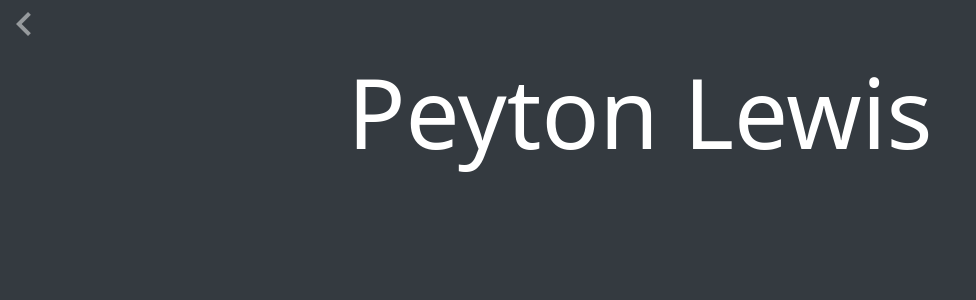
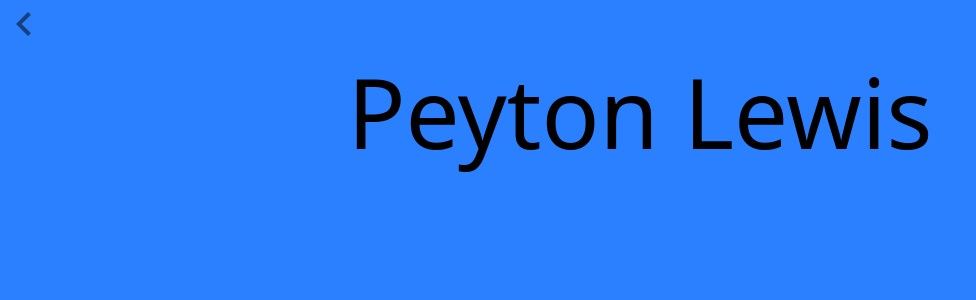
Before and after one commit to regularJo96/peyton-lewis-portfilio, a React (Create React App) app: page /About in a window 1280 px wide. Shown: the top 300 px of the page, without its empty margins (0-976 px from the left). Built offline with nearby package versions, Linux system fonts and the light colour scheme.

Commit message:
updated the 'welcome text'; changed some background colors around

```diff
--- a/public/index.html
+++ b/public/index.html
@@ -36,7 +36,6 @@
     <script src="https://cdn.jsdelivr.net/npm/bootstrap@5.0.1/dist/js/bootstrap.min.js" integrity="sha384-Atwg2Pkwv9vp0ygtn1JAojH0nYbwNJLPhwyoVbhoPwBhjQPR5VtM2+xf0Uwh9KtT" crossorigin="anonymous"></script>
 
   </head>
-  <body class="bg-dark">
     <noscript>You need to enable JavaScript to run this app.</noscript>
 
     <div id="root"></div>
@@ -50,5 +49,4 @@
       To begin the development, run `npm start` or `yarn start`.
       To create a production bundle, use `npm run build` or `yarn build`.
     -->
-  </body>
 </html>
--- a/src/assets/App.scss
+++ b/src/assets/App.scss
@@ -3,6 +3,10 @@
   top: 50%;
   width: 100%;
   text-align: center;
+}
+
+.snoopy-fill{
+  background-color: #ffdf00;
 }
 
 .block{
@@ -81,7 +85,7 @@ a.menu:hover{
   padding: 10px;
 }
 
-@media only screen and (max-width: 600px) {
+@media only screen and (max-width: 900px) {
   .charlie-brown-gallery{
     display: grid;
     grid-template-columns: 100%;
--- a/src/pages/about.js
+++ b/src/pages/about.js
@@ -3,12 +3,15 @@ import Back from '../components/back';
 
 function About(){
   const about = (
-    <>
-      <Link to="/plportfolio" className="sticky-top"><Back class="light"/></Link>
-      <div className="container">
-        <p className="display-1 text-center text-white">Peyton Lewis</p>
+    <body className="bg-primary">
+
+      <div className="block d-flex flex-column text-light">
+        <Link to="/plportfolio" className="sticky-top"><Back class="black"/></Link>
+        <div className="container">
+          <p className="display-1 text-center text-black">Peyton Lewis</p>
+        </div>
       </div>
-    </>
+    </body>
   )
 
   return about;
--- a/src/pages/charlieBrown.js
+++ b/src/pages/charlieBrown.js
@@ -7,6 +7,7 @@ import Back from '../components/back';
 
 function CharlieBrown(){
   const block = (
+    <body className="bg-snoopy snoopy-fill">
       <div className="d-flex flex-column bg-snoopy peanuts-font ">
         <Link to="/plportfolio" className="sticky-top"><Back class="black"/></Link>
         <header id="#top" className="display-2 text-dark text-center">You're a Good Man Charlie Brown</header>
@@ -14,15 +15,9 @@ function CharlieBrown(){
           <img className="img-fluid" src={pictures[1]}/>
           <img className="img-fluid" src={pictures[0]}/>
         </div>
-      {/* <div className="block justify-content-center picture-1">
-        <Picture path={pictures[1]} pictureType="picture-1"/>
       </div>
+    </body>
 
-      <div className="block justify-content-center picture-2">
-        <Picture path={pictures[0]} pictureType="picture-2"/>
-      </div> */}
-
-    </div>
   )
 
   return block;
--- a/src/pages/welcome.js
+++ b/src/pages/welcome.js
@@ -6,6 +6,7 @@ function Welcome(){
   const welcome = (
     <>
       <p className="display-1">HI, I'm Peyton.</p>
+      <p className="display-1">I enjoy doing plays.</p>
       <p className="display-3">Scroll down or click the arrows to see my work.</p>
       <Link to="/About" className="btn btn-primary w-25">Learn More About Me.</Link>
     </>
```
Lines whose indentation alone changed are shown as unchanged.
